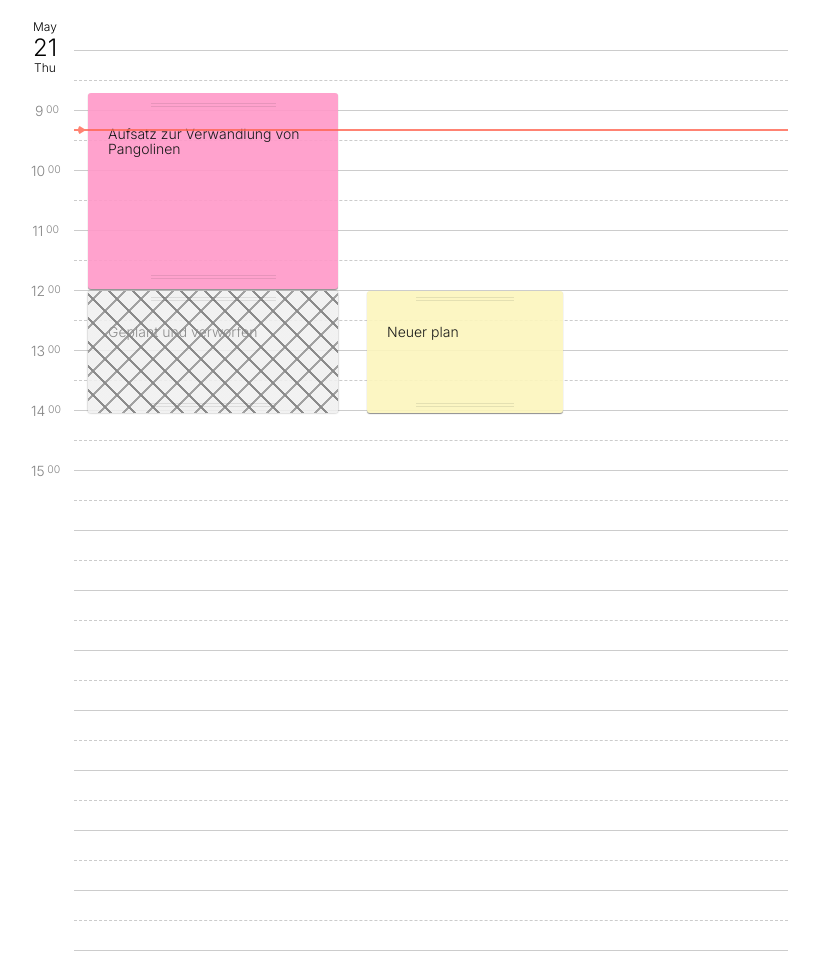
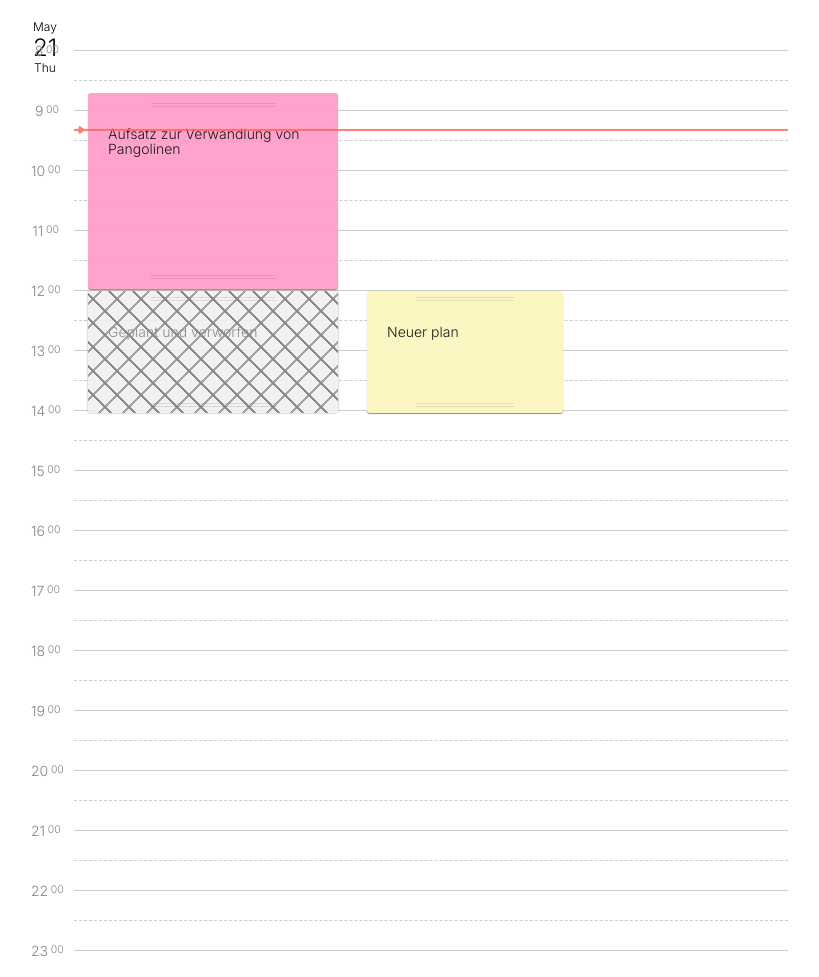
Before and after one commit to nfelger/dewt, a plain HTML site: page index.html in a window 1280 px wide. Shown: the top 977 px of the page, without its empty margins (129-948 px from the left). Drawn offline with Linux system fonts and the light colour scheme.

Commit message:
Draw hour hints in left column

```diff
--- a/index.html
+++ b/index.html
@@ -16,17 +16,7 @@
       <p></p>
     </h2>
 
-    <div id="time-hints"></div>
     <div class="rule-now" style="--start-minute: 559"></div>
-
-    <h3 class="time-hint" style="--start-minute: 540; --end-minute: 599">9<sup>00</sup></h3>
-    <h3 class="time-hint" style="--start-minute: 600; --end-minute: 659">10<sup>00</sup></h3>
-    <h3 class="time-hint" style="--start-minute: 660; --end-minute: 719">11<sup>00</sup></h3>
-    <h3 class="time-hint" style="--start-minute: 720; --end-minute: 779">12<sup>00</sup></h3>
-    <h3 class="time-hint" style="--start-minute: 780; --end-minute: 839">13<sup>00</sup></h3>
-    <h3 class="time-hint" style="--start-minute: 840; --end-minute: 899">14<sup>00</sup></h3>
-    <h3 class="time-hint" style="--start-minute: 900; --end-minute: 959">15<sup>00</sup></h3>
-
 
     <article class="timebox theme-color-1" style="--start-minute: 522; --end-minute: 719;">
       <h4>Aufsatz zur Verwandlung von Pangolinen</h4>
--- a/script.js
+++ b/script.js
@@ -1,5 +1,5 @@
-const agenda = document.querySelector('.agenda');
-const hoursToDraw = Number.parseInt(agenda.style.getPropertyValue('--hours-to-draw'));
+const agendaElement = document.querySelector('.agenda');
+const hoursToDraw = Number.parseInt(agendaElement.style.getPropertyValue('--hours-to-draw'));
 
 function drawCalendarDate(calendarDate) {
   const dateFmtOptions = { month:'short', weekday:'short' };
@@ -17,11 +17,25 @@ function drawCalendarDate(calendarDate) {
 
 function drawTimeHints() {
   const startingPoint = Number.parseInt(
-    agenda.style.getPropertyValue('--day-starts-at-minute'));
+    agendaElement.style.getPropertyValue('--day-starts-at-minute'));
   const endPoint = startingPoint + hoursToDraw * 60;
 
   function drawHours() {
+    firstFullHour = startingPoint + 60 - startingPoint % 60;
 
+    for (let min = firstFullHour; min <= endPoint; min += 60) {
+      const hour = document.createElement('h3');
+      hour.className = 'time-hint';
+      hour.style.setProperty('--start-minute', min);
+      hour.style.setProperty('--end-minute', min + 59);
+      hour.textContent = min / 60;
+
+      const minute = document.createElement('sup');
+      minute.textContent = '00';
+      hour.appendChild(minute);
+
+      agendaElement.appendChild(hour);
+    }
   }
 
   function drawLinesEvery60Min(className, firstLineAfter) {
@@ -29,7 +43,7 @@ function drawTimeHints() {
       const line = document.createElement('div');
       line.className = className;
       line.style.setProperty('--start-minute', min);
-      agenda.appendChild(line);
+      agendaElement.appendChild(line);
     }
   }
 
```
